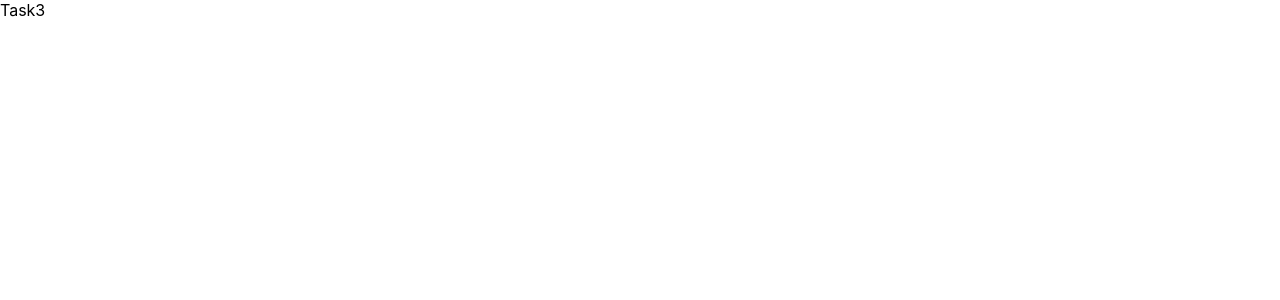
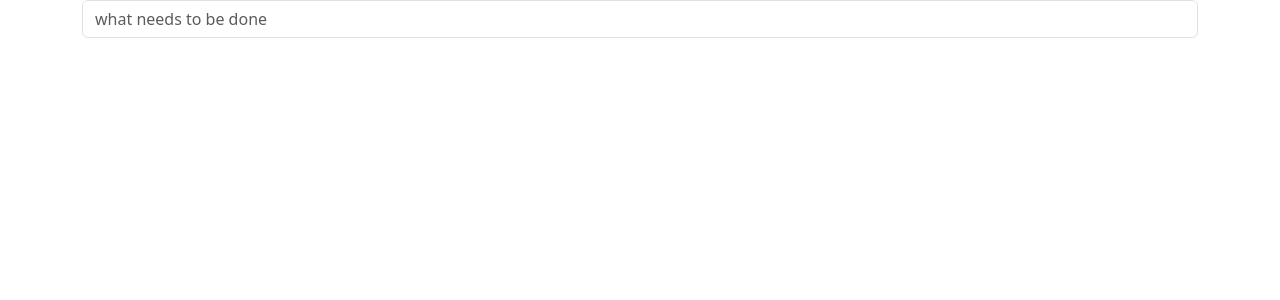
Before and after one commit to himanshu064/react-training, a React (Create React App) app: page /task3 in a window 1280 px wide. Shown: the top 300 px of the page. Built offline with nearby package versions, Linux system fonts and the light colour scheme.

Commit message:
task 3 half done

```diff
--- a/src/index.js
+++ b/src/index.js
@@ -2,6 +2,7 @@ import React from "react";
 import ReactDOM from "react-dom/client";
 import App from "./App";
 import "./index.css";
+import 'bootstrap/dist/css/bootstrap.min.css';
 
 const root = ReactDOM.createRoot(document.getElementById("root"));
 root.render(
--- /dev/null
+++ b/src/pages/Task3/Strip.jsx
@@ -0,0 +1,16 @@
+
+export default function Strip(props) {
+  return (
+    <div className={props.className}>
+      <div className="row">
+        <div className="col-10 d-flex">
+          <input type="checkbox" />
+          <h3 className="mx-3">{props.title}</h3>
+        </div>
+        <div className="col-2 text-end">
+          <span>&times;</span>
+        </div>
+      </div>
+    </div>
+  );
+}
--- a/src/pages/Task3/index.js
+++ b/src/pages/Task3/index.js
@@ -1,7 +1,43 @@
-import React from "react";
 
+
+
+import { useState } from "react";
+import Strip from "./Strip";
+import { Form } from "react-bootstrap"
 const Task3 = () => {
-  return <div>Task3</div>;
+  const [tasks, addTasks] = useState([]);
+  const handleSubmit = (e) => {
+    e.preventDefault();
+    let task = {
+      'id': tasks.length,
+      'task': e.target.task.value,
+      'status': 'incompleted',
+    };
+    addTasks([...tasks, task])
+  }
+  return (
+      <div className="container">
+        <Form onSubmit={handleSubmit} >
+          <Form.Group className="mb-3" controlId="formBasicEmail">
+
+            <Form.Control type="text" placeholder="what needs to be done" name="task" />
+
+          </Form.Group>
+        </Form>
+        {
+          tasks.map(task => {
+            return (
+              <div className="row">
+                <Strip key={task.id} title={task.task} className="col-sm-6" />
+              </div>
+            );
+          })
+        }
+      </div>
+
+
+
+  );
 };
 
 export default Task3;
```
